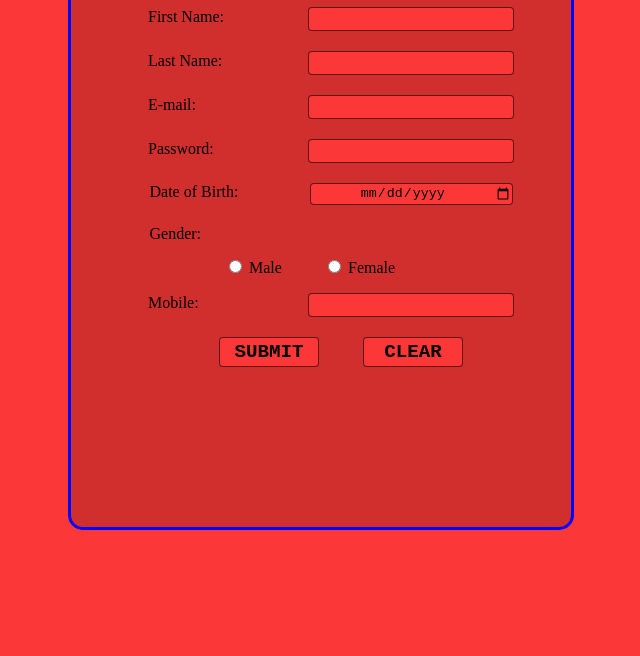
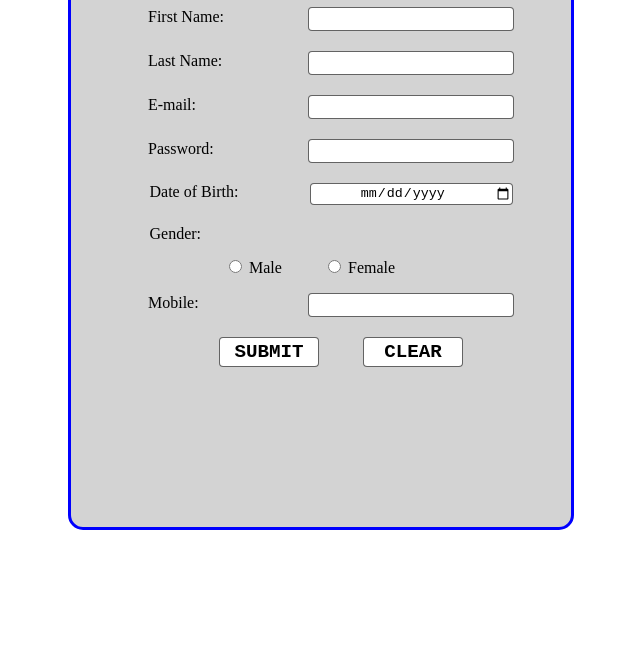
Before and after one commit to selimegeguney/Beginner-Frontend-Projects, a plain HTML site: page RegistrationForm/index.html in a window 1280 px wide. Shown: the part 144-800 px from the top of the page, without its empty margins (319-959 px from the left). Drawn offline with Linux system fonts and the light colour scheme.

Commit message:
Red to white

```diff
--- a/RegistrationForm/style.css
+++ b/RegistrationForm/style.css
@@ -1,5 +1,5 @@
 * {
-  background-color: rgb(252, 55, 55);
+  background-color: rgb(255, 255, 255);
   text-align: center;
 }
 .cerceve {
```
